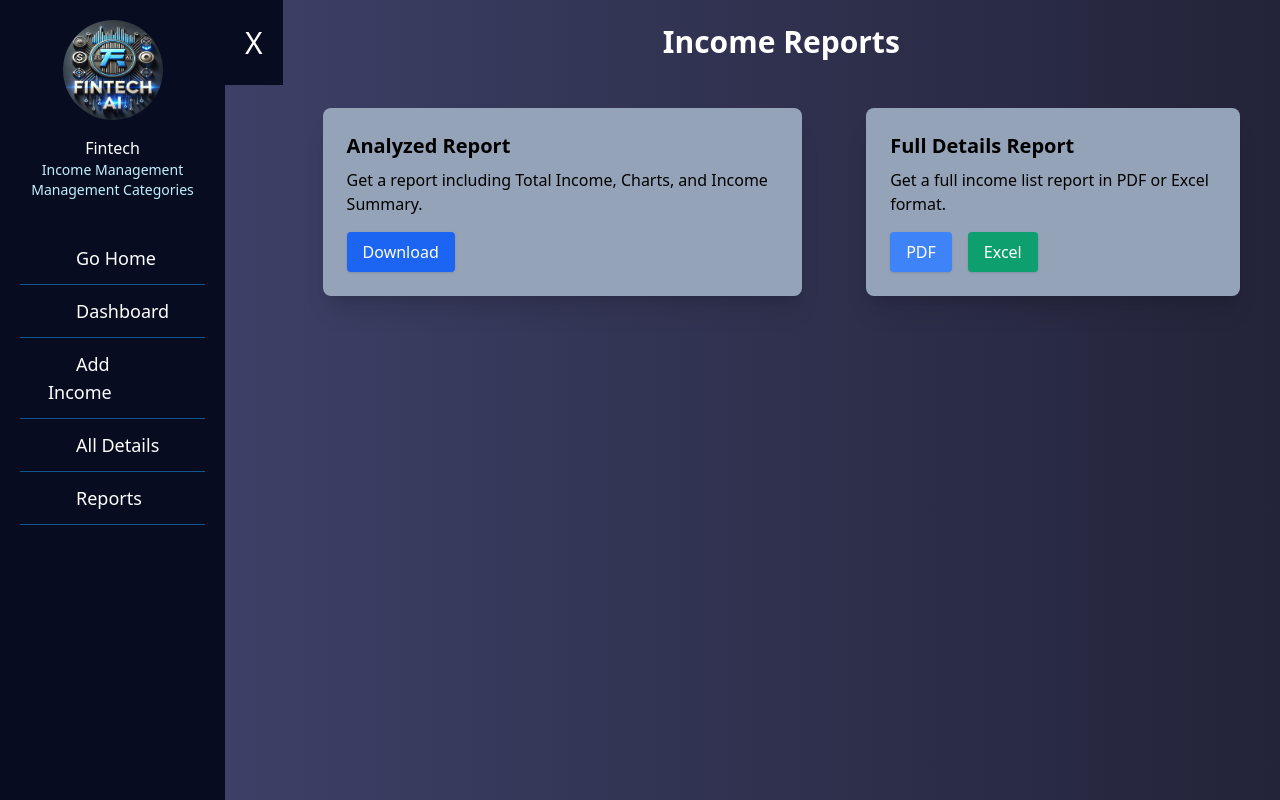
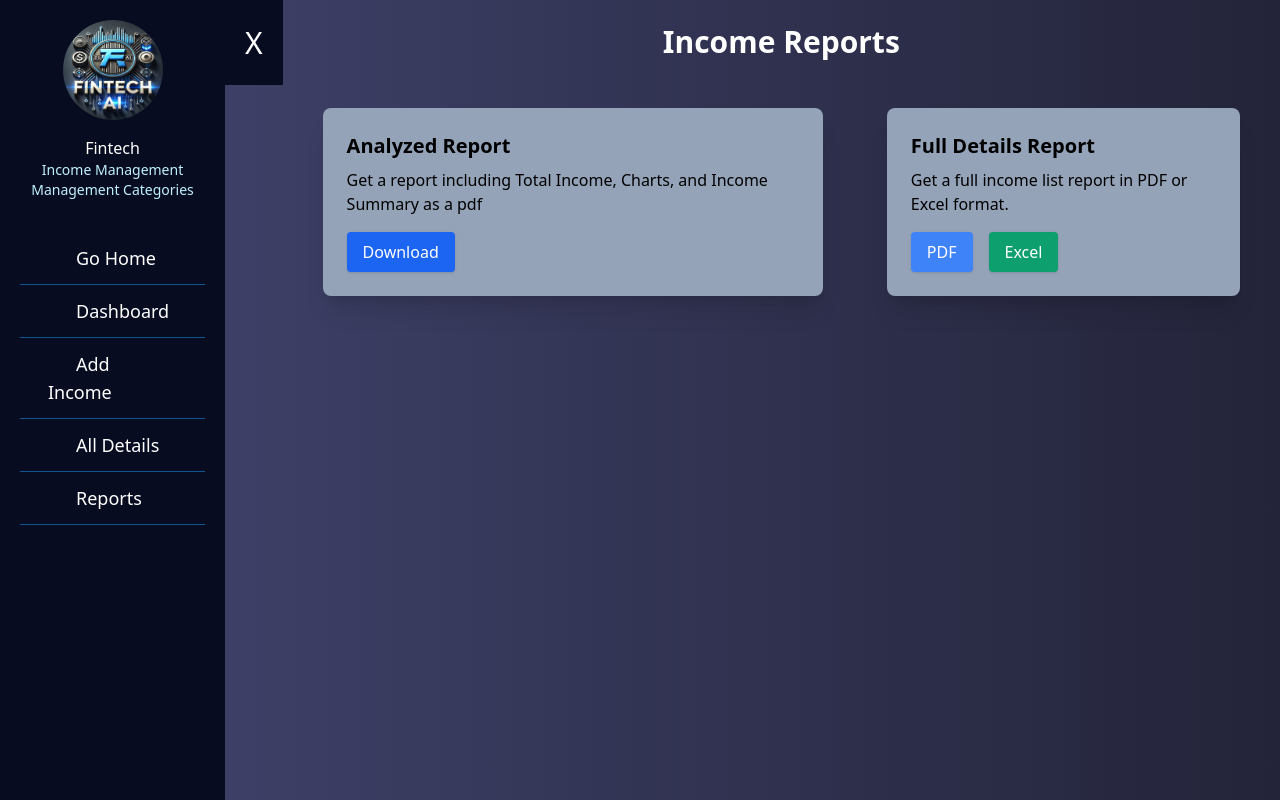
Before and after one commit to shamalgodawela/Fintech_AI, a React (Vite) app in the folder frontend/: page /income_reports in a window 1280 px wide. Built offline with nearby package versions, Linux system fonts and the light colour scheme; no server answers.

Commit message:
update reports

```diff
--- a/frontend/src/pages/IncomeReports.jsx
+++ b/frontend/src/pages/IncomeReports.jsx
@@ -144,7 +144,7 @@ const IncomeReports = () => {
               Analyzed Report
             </h3>
             <p className="text-black mb-4">
-              Get a report including Total Income, Charts, and Income Summary.
+              Get a report including Total Income, Charts, and Income Summary as a pdf
             </p>
             <button
               onClick={downloadAnalyzedReportPDF}
```
